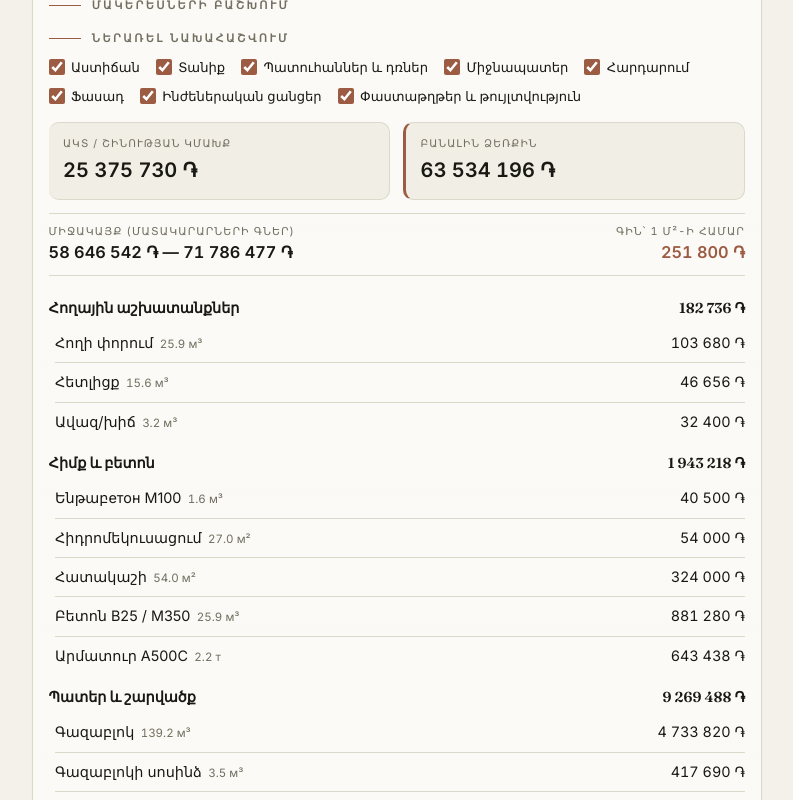
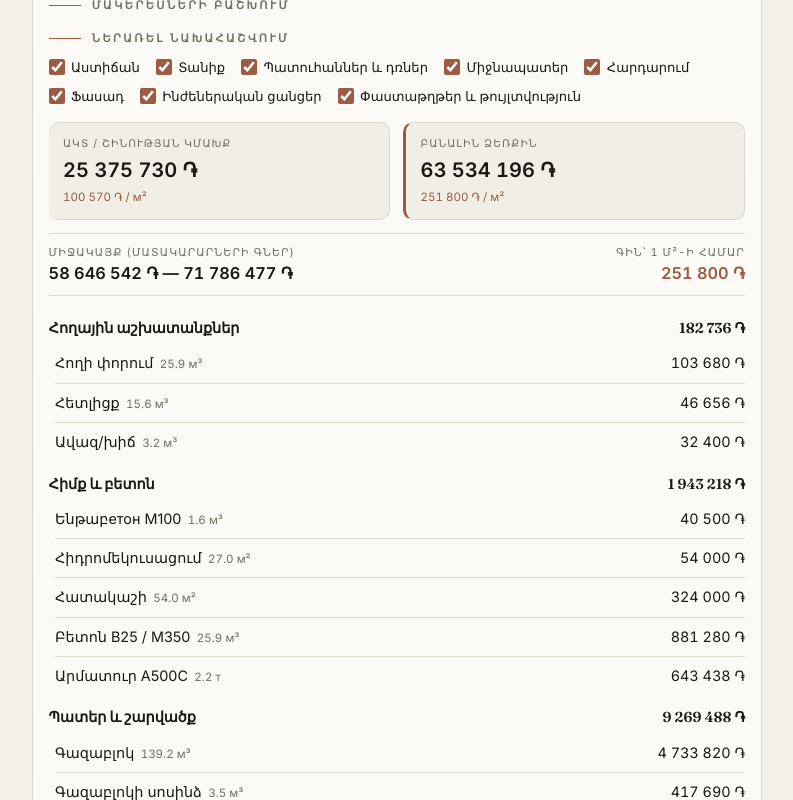
Before and after one commit to mailtoharutyunyan/armenia-home-calculator, a React (Vite) app: page / in a window 1280 px wide. Shown: the part 1740-2540 px from the top of the page, without its empty margins (446-1239 px from the left). Built offline with nearby package versions, Linux system fonts and the light colour scheme.

Commit message:
Show ֏/m² on both headline tiles (shell + turnkey)
- add perM2Act (shell cost per m²) to the estimate
- each tile now shows total + ֏/m² (коробка and под ключ)

```diff
--- a/src/engine/pricing.ts
+++ b/src/engine/pricing.ts
@@ -37,7 +37,8 @@ export interface Estimate {
   sectionTotals: Record<string, number>
   act: Totals
   turnkey: Totals
-  perM2: number
+  perM2: number // под ключ, ֏/м²
+  perM2Act: number // коробка (акт), ֏/м²
   rangeLow: number // turnkey total at min supplier prices
   rangeHigh: number // turnkey total at max supplier prices
   missing: string[]
@@ -160,7 +161,9 @@ export function computeEstimate(
   const low = priceAtMode(q, catalog, p, 'min')
   const high = priceAtMode(q, catalog, p, 'max')
 
-  const perM2 = q.geometry.netFloorArea > 0 ? selected.turnkey.total / q.geometry.netFloorArea : 0
+  const area = q.geometry.netFloorArea
+  const perM2 = area > 0 ? selected.turnkey.total / area : 0
+  const perM2Act = area > 0 ? selected.act.total / area : 0
 
   return {
     lines: selected.lines,
@@ -168,6 +171,7 @@ export function computeEstimate(
     act: selected.act,
     turnkey: selected.turnkey,
     perM2,
+    perM2Act,
     rangeLow: low.turnkey.total,
     rangeHigh: high.turnkey.total,
     missing: selected.missing,
--- a/src/ui/Results.tsx
+++ b/src/ui/Results.tsx
@@ -144,8 +144,8 @@ export function Results() {
 
         {/* headline totals */}
         <div style={{ display: 'grid', gridTemplateColumns: '1fr 1fr', gap: '0.8rem' }}>
-          <Tile label={t(lang, 'stageAct')} value={m(est.act.total)} accent="navy" />
-          <Tile label={t(lang, 'stageTurnkey')} value={m(est.turnkey.total)} accent="copper" />
+          <Tile label={t(lang, 'stageAct')} value={m(est.act.total)} sub={`${m(est.perM2Act)} / м²`} accent="navy" />
+          <Tile label={t(lang, 'stageTurnkey')} value={m(est.turnkey.total)} sub={`${m(est.perM2)} / м²`} accent="copper" />
         </div>
 
         <div
@@ -241,7 +241,7 @@ export function Results() {
   )
 }
 
-function Tile({ label, value, accent }: { label: string; value: string; accent: 'navy' | 'copper' }) {
+function Tile({ label, value, sub, accent }: { label: string; value: string; sub?: string; accent: 'navy' | 'copper' }) {
   return (
     <div
       style={{
@@ -258,6 +258,11 @@ function Tile({ label, value, accent }: { label: string; value: string; accent:
       <div className="mono" style={{ fontSize: '1.25rem', fontWeight: 700, marginTop: '0.2rem' }}>
         {value}
       </div>
+      {sub && (
+        <div className="mono" style={{ fontSize: '0.72rem', color: 'var(--color-copper)', marginTop: '0.15rem' }}>
+          {sub}
+        </div>
+      )}
     </div>
   )
 }
```
